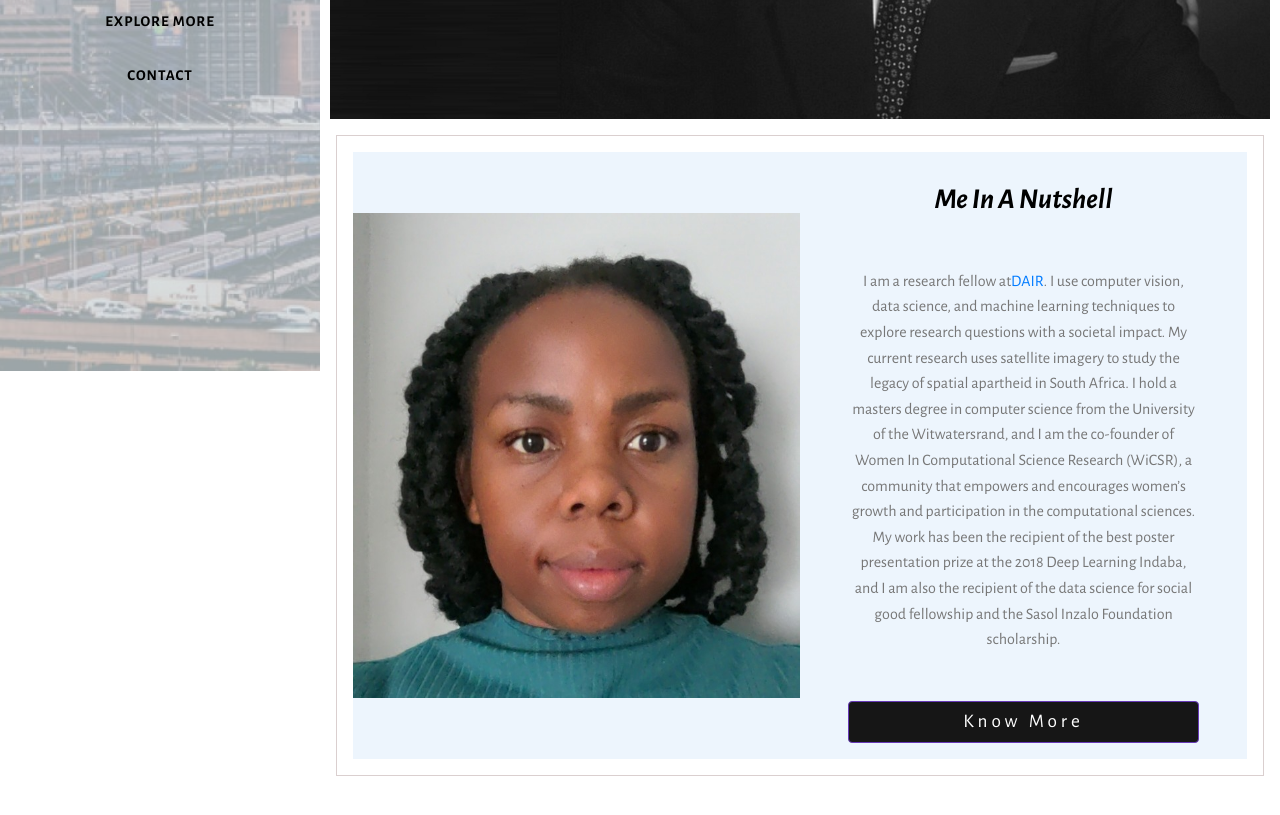
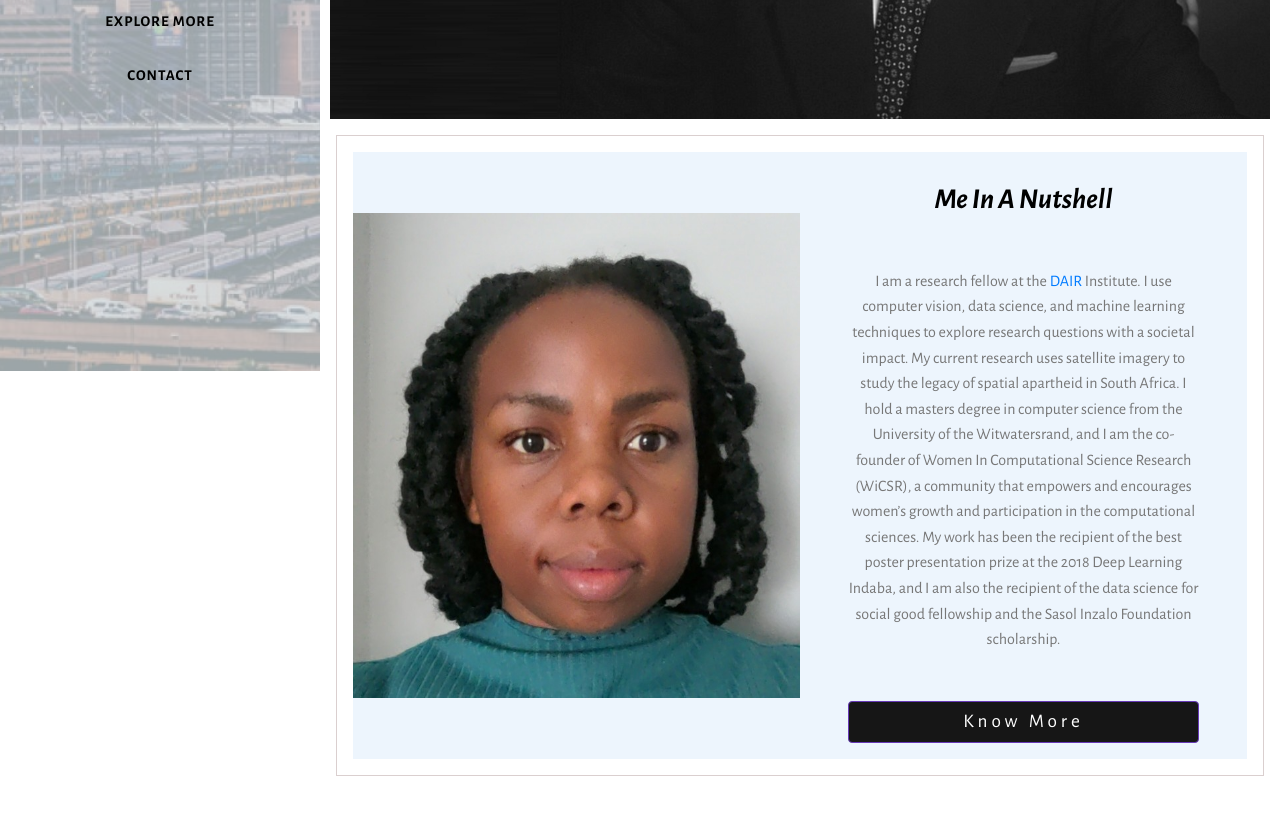
Before and after one commit to sefalab/sefalab.github.io, a plain HTML site: page index.html in a window 1280 px wide. Shown: the part 429-1244 px from the top of the page. Drawn offline with nearby package versions, Linux system fonts and the light colour scheme.

Commit message:
Update index.html

```diff
--- a/index.html
+++ b/index.html
@@ -94,7 +94,7 @@ License URL: http://creativecommons.org/licenses/by/3.0/
                             <h3 class="stat-title card-title align-self-center">Me in a nutshell</h3>
                             <span class="w3-line"></span>
                             <p class="card-text align-self-center my-lg-5 my-3 text-center">
-                               I am a research fellow at<a href="https://www.dair-institute.org/research">DAIR</a>. I use computer vision, data science, and machine learning techniques to explore research questions with a societal impact. My current research uses satellite imagery to study the legacy of spatial apartheid in South Africa. I hold a masters degree in computer science from the University of the Witwatersrand, and I am the co-founder of Women In Computational Science Research (WiCSR), a community that empowers and encourages women’s growth and participation in the computational sciences. My work has been the recipient of the best poster presentation prize at the 2018 Deep Learning Indaba, and I am also the recipient of the data science for social good fellowship and the Sasol Inzalo Foundation scholarship.</p>
+                               I am a research fellow at the <a href="https://www.dair-institute.org/research">DAIR</a> Institute. I use computer vision, data science, and machine learning techniques to explore research questions with a societal impact. My current research uses satellite imagery to study the legacy of spatial apartheid in South Africa. I hold a masters degree in computer science from the University of the Witwatersrand, and I am the co-founder of Women In Computational Science Research (WiCSR), a community that empowers and encourages women’s growth and participation in the computational sciences. My work has been the recipient of the best poster presentation prize at the 2018 Deep Learning Indaba, and I am also the recipient of the data science for social good fellowship and the Sasol Inzalo Foundation scholarship.</p>
 
                             <a href="#explore" class="btn btn-info abt_card_btn bg-info mx-auto d-block scroll">Know More</a>
                         </div>
```
